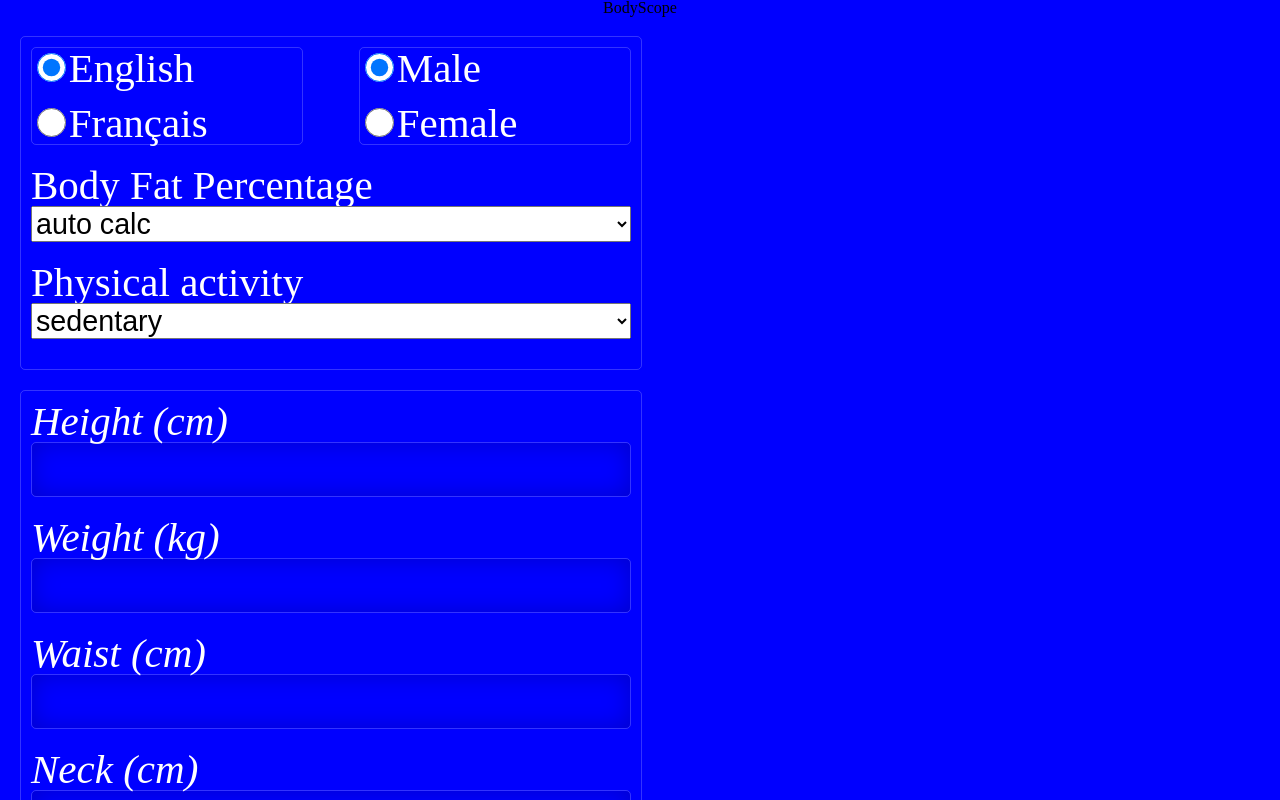
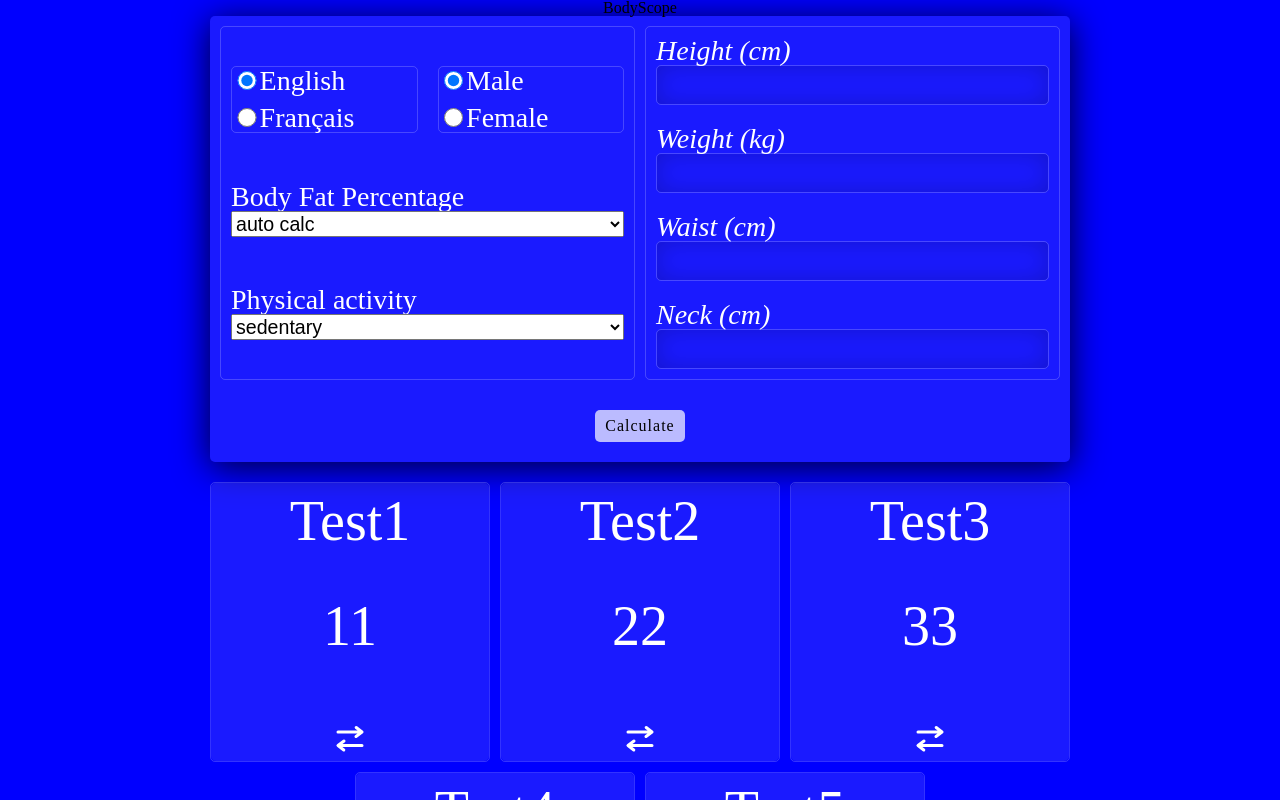
Before and after one commit to Dyeuse/bodyscope, a React (Vite) app: page / in a window 1280 px wide. Shown: the top 800 px of the page. Built offline with nearby package versions, Linux system fonts and the light colour scheme.

Commit message:
Add Form component

```diff
--- a/src/App.css
+++ b/src/App.css
@@ -1,4 +1,8 @@
 h1 {
-    text-align: center;
-    margin: 20vw;
+  text-align: center;
 }
+
+.container {
+  margin: auto;
+  max-width: 900px;
+}
--- a/src/App.tsx
+++ b/src/App.tsx
@@ -1,17 +1,15 @@
 import "./App.css";
-import Options from "./components/options/Options";
-import Measurements from "./components/measurements/Measurements";
+import Form from "./components/form/Form";
 import CardsDisplayer from "./components/cardsDisplayer/CardsDisplayer";
 import { get5FakeCards } from "./utils/fakeCards";
 
 function App() {
   return (
-    <>
+    <div className="container">
       <h1>BodyScope</h1>
-      <Options />
-      <Measurements />
+      <Form />
       <CardsDisplayer>{get5FakeCards()}</CardsDisplayer>
-    </>
+    </div>
   );
 }
 
--- /dev/null
+++ b/src/components/form/Form.module.scss
@@ -0,0 +1,31 @@
+@use "../../sass/mixins" as m;
+@use "../../sass/variables" as v;
+
+.formContainer {
+  @include m.transparent;
+  display: flex;
+  flex-direction: column;
+  margin: 0 20px;
+  border-radius: 5px;
+  box-shadow: v.$main-shadow;
+
+  .dataWrapper {
+    display: flex;
+    flex-wrap: wrap;
+    justify-content: center;
+    gap: 10px;
+    padding: 10px;
+  }
+
+  button {
+    @include m.light-bg;
+    width: fit-content;
+    margin: 20px auto;
+    color: v.$secondary-color;
+    padding: 8px 10px;
+    box-shadow: none;
+    font-weight: 500;
+    letter-spacing: 1px;
+    text-transform: capitalize;
+  }
+}
--- /dev/null
+++ b/src/components/form/Form.tsx
@@ -0,0 +1,19 @@
+import Options from "../options/Options";
+import Measurements from "../measurements/Measurements";
+import styles from "./Form.module.scss";
+
+const { formContainer, dataWrapper } = styles;
+
+function Form() {
+  return (
+    <form className={formContainer}>
+      <div className={dataWrapper}>
+        <Options />
+        <Measurements />
+      </div>
+      <button type="submit">calculate</button>
+    </form>
+  );
+}
+
+export default Form;
--- a/src/components/measurements/Measurements.module.scss
+++ b/src/components/measurements/Measurements.module.scss
@@ -1,13 +1,16 @@
 @use "../../sass/mixins" as m;
 @use "../../sass/variables" as v;
 
-.container {
+.measurementsContainer {
   @include m.data-user-container;
 
   div {
     display: flex;
     flex-direction: column;
     margin-bottom: 20px;
+    &:last-child {
+      margin-bottom: 0;
+    }
   }
   input {
     @include m.number-input;
--- a/src/components/measurements/Measurements.tsx
+++ b/src/components/measurements/Measurements.tsx
@@ -2,7 +2,7 @@ import { useRef } from "react";
 import useElementWidth from "../../hooks/useElementWidth";
 import styles from "./Measurements.module.scss";
 
-const { container } = styles;
+const { measurementsContainer } = styles;
 
 type MeasurementProps = {
   title: string;
@@ -26,7 +26,7 @@ function Measurements() {
   const fontSize = containerWidth ? Math.round(containerWidth / 15) : 20;
   const initStyle = { fontSize };
   return (
-    <div className={container} ref={containerRef} style={initStyle}>
+    <div className={measurementsContainer} ref={containerRef} style={initStyle}>
       <Measurement title="height" min={100} max={220}>
         height (cm)
       </Measurement>
--- a/src/components/options/Options.module.scss
+++ b/src/components/options/Options.module.scss
@@ -1,6 +1,6 @@
 @use "../../sass/mixins" as m;
 
-.container {
+.optionsContainer {
   @include m.data-user-container;
 
   .interRadioWrapper {
@@ -13,8 +13,9 @@
 
   .intraRadioWrapper {
     @include m.border;
-    width: 45%;
-    min-width: 200px;
+    flex: 1;
+    min-width: 150px;
+
     div:first-child {
       margin-bottom: 5%;
     }
@@ -32,6 +33,9 @@
     display: flex;
     flex-direction: column;
     margin-bottom: 20px;
+    &:last-child {
+      margin-bottom: 0;
+    }
   }
 
   select {
--- a/src/components/options/Options.tsx
+++ b/src/components/options/Options.tsx
@@ -5,7 +5,7 @@ import { activityFactors, bodyFat } from "./selectableData";
 import useElementWidth from "../../hooks/useElementWidth";
 import styles from "./Options.module.scss";
 
-const { container, interRadioWrapper } = styles;
+const { optionsContainer, interRadioWrapper } = styles;
 
 function Options() {
   const containerRef = useRef<HTMLDivElement>(null);
@@ -14,7 +14,7 @@ function Options() {
   const initStyle = { fontSize };
 
   return (
-    <div className={container} ref={containerRef} style={initStyle}>
+    <div className={optionsContainer} ref={containerRef} style={initStyle}>
       <div className={interRadioWrapper}>
         <RadioOptions name="language" choice1="english" choice2="français" />
         <RadioOptions name="gender" choice1="male" choice2="female" />
--- a/src/sass/_mixins.scss
+++ b/src/sass/_mixins.scss
@@ -3,6 +3,21 @@
 @mixin border() {
   border: 1px solid rgba(255, 255, 255, 0.2);
   border-radius: 5px;
+}
+
+@mixin transparent($color: white, $alpha: 0.1) {
+  background-color: rgba($color, $alpha);
+}
+
+@mixin light-bg() {
+  border-radius: 5px;
+  background-color: rgba(255, 255, 255, 0.7);
+  border: none;
+
+  &:hover {
+    cursor: pointer;
+    background-color: #fff;
+  }
 }
 
 @mixin number-input {
@@ -24,10 +39,11 @@
 @mixin data-user-container {
   display: flex;
   flex-direction: column;
-  margin: 20px;
+  justify-content: space-evenly;
+  flex: 1;
   padding: 10px;
-  min-width: 260px;
-  max-width: 600px;
+  min-width: 200px;
+  max-width: 400px;
   color: v.$main-color;
   @include border;
 }
--- a/src/sass/_variables.scss
+++ b/src/sass/_variables.scss
@@ -1,2 +1,3 @@
 $main-color: white;
 $secondary-color: black;
+$main-shadow: 0 5px 35px rgba(0, 0, 0, 0.8);
```
